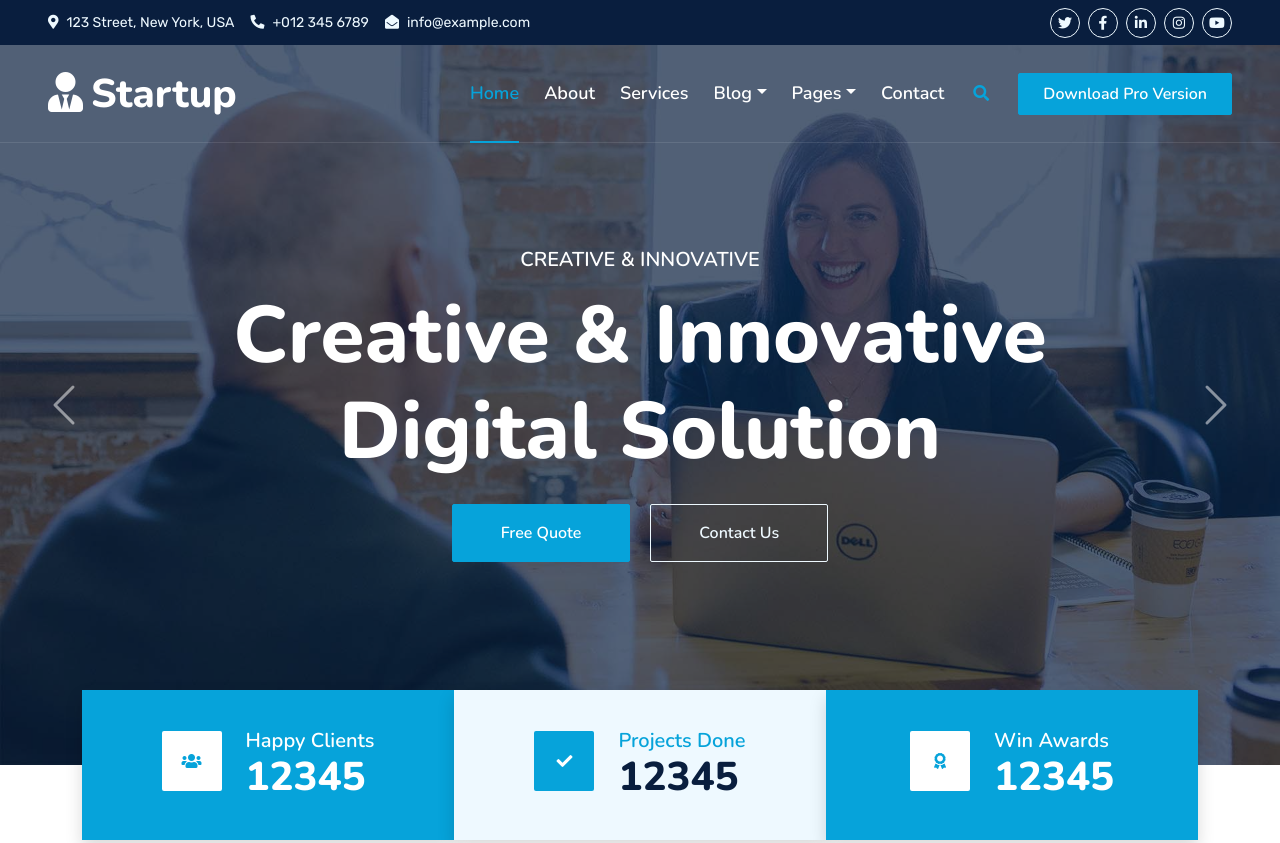
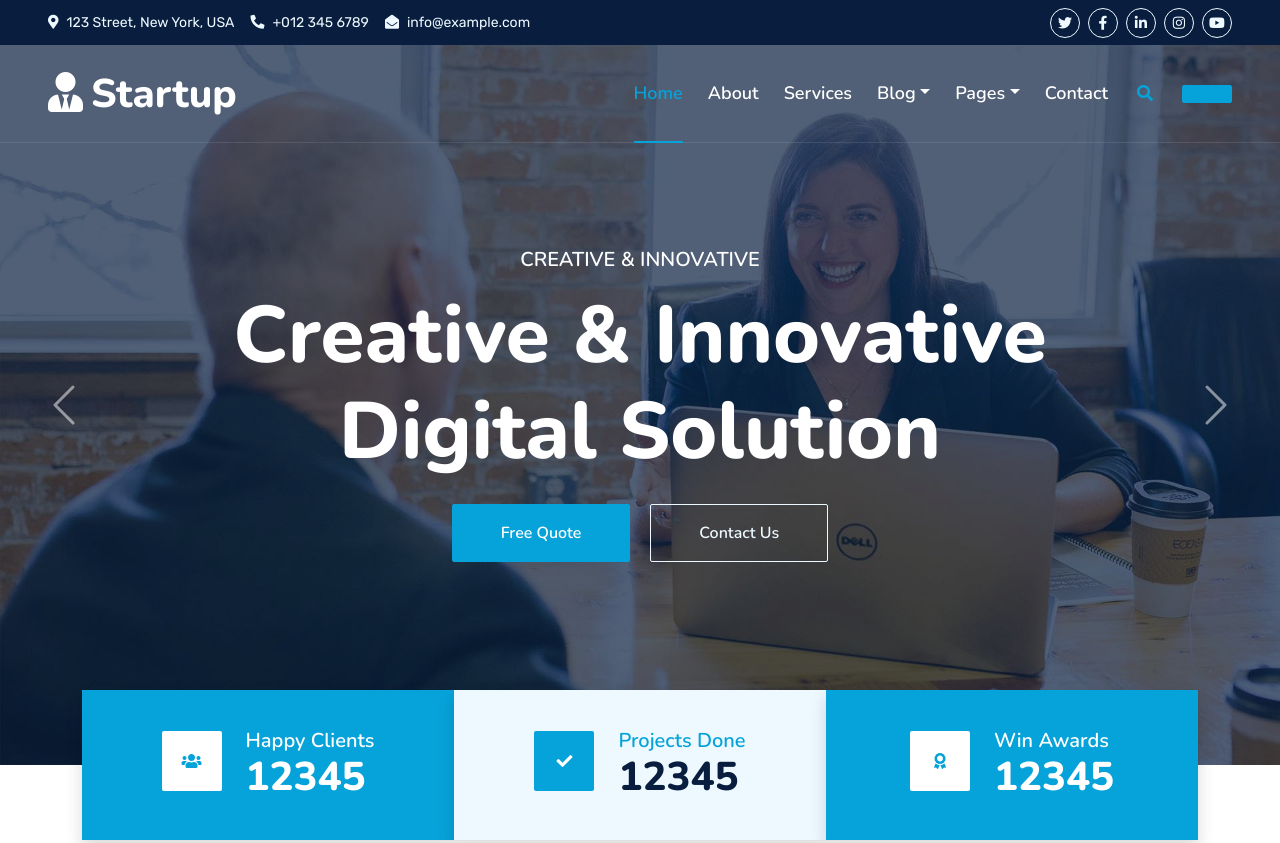
Before and after one commit to msultan27/startup, a plain HTML site: page index.html in a window 1280 px wide. Shown: the top 843 px of the page. Drawn offline with nearby package versions, Linux system fonts and the light colour scheme.

Commit message:
updated index.html

```diff
--- a/index.html
+++ b/index.html
@@ -97,7 +97,7 @@
                     <a href="contact.html" class="nav-item nav-link">Contact</a>
                 </div>
                 <butaton type="button" class="btn text-primary ms-3" data-bs-toggle="modal" data-bs-target="#searchModal"><i class="fa fa-search"></i></butaton>
-                <a href="https://htmlcodex.com/startup-company-website-template" class="btn btn-primary py-2 px-4 ms-3">Download Pro Version</a>
+                <a href="https://htmlcodex.com/startup-company-website-template" class="btn btn-primary py-2 px-4 ms-3"></a>
             </div>
         </nav>
 
```
